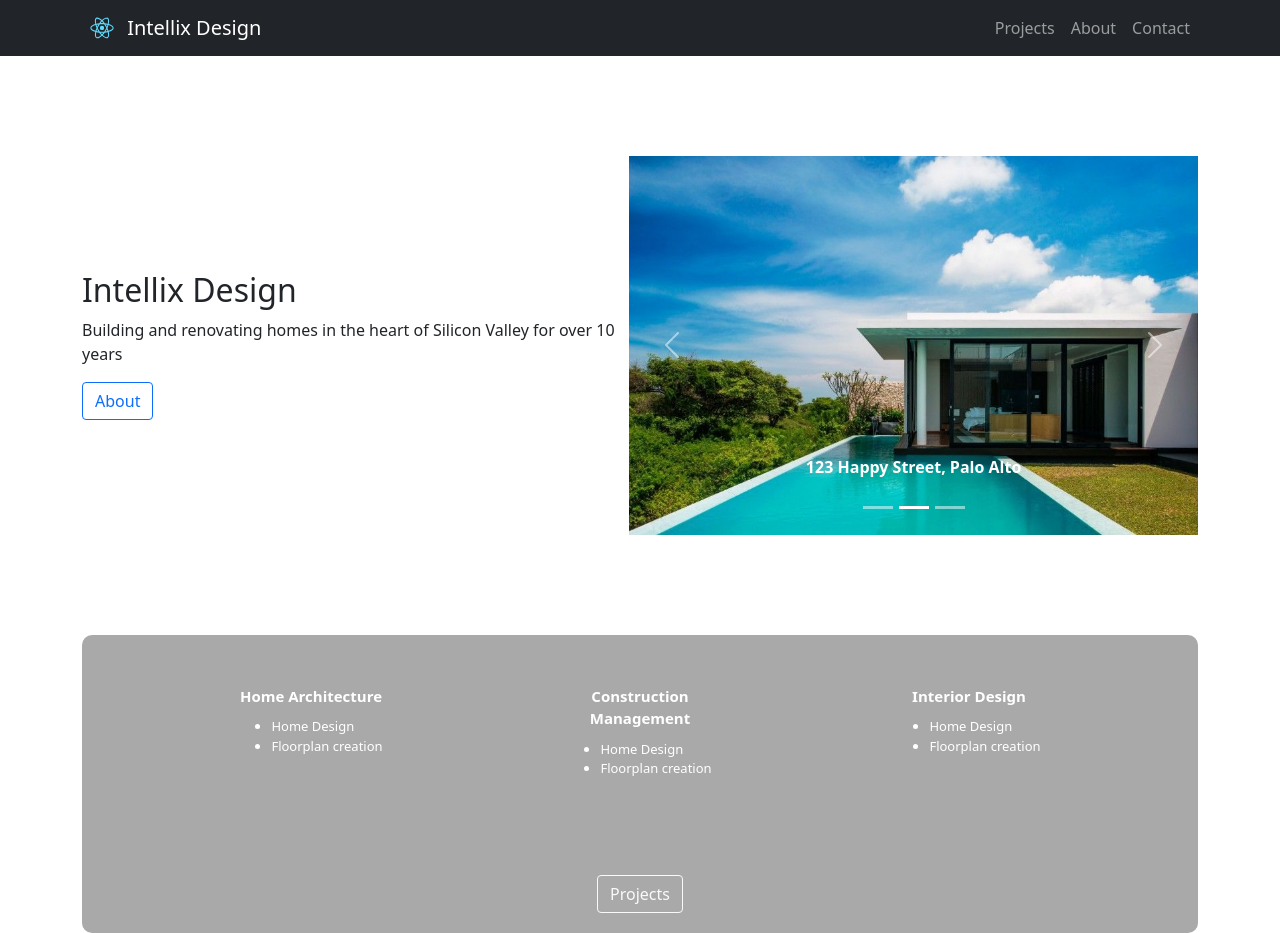
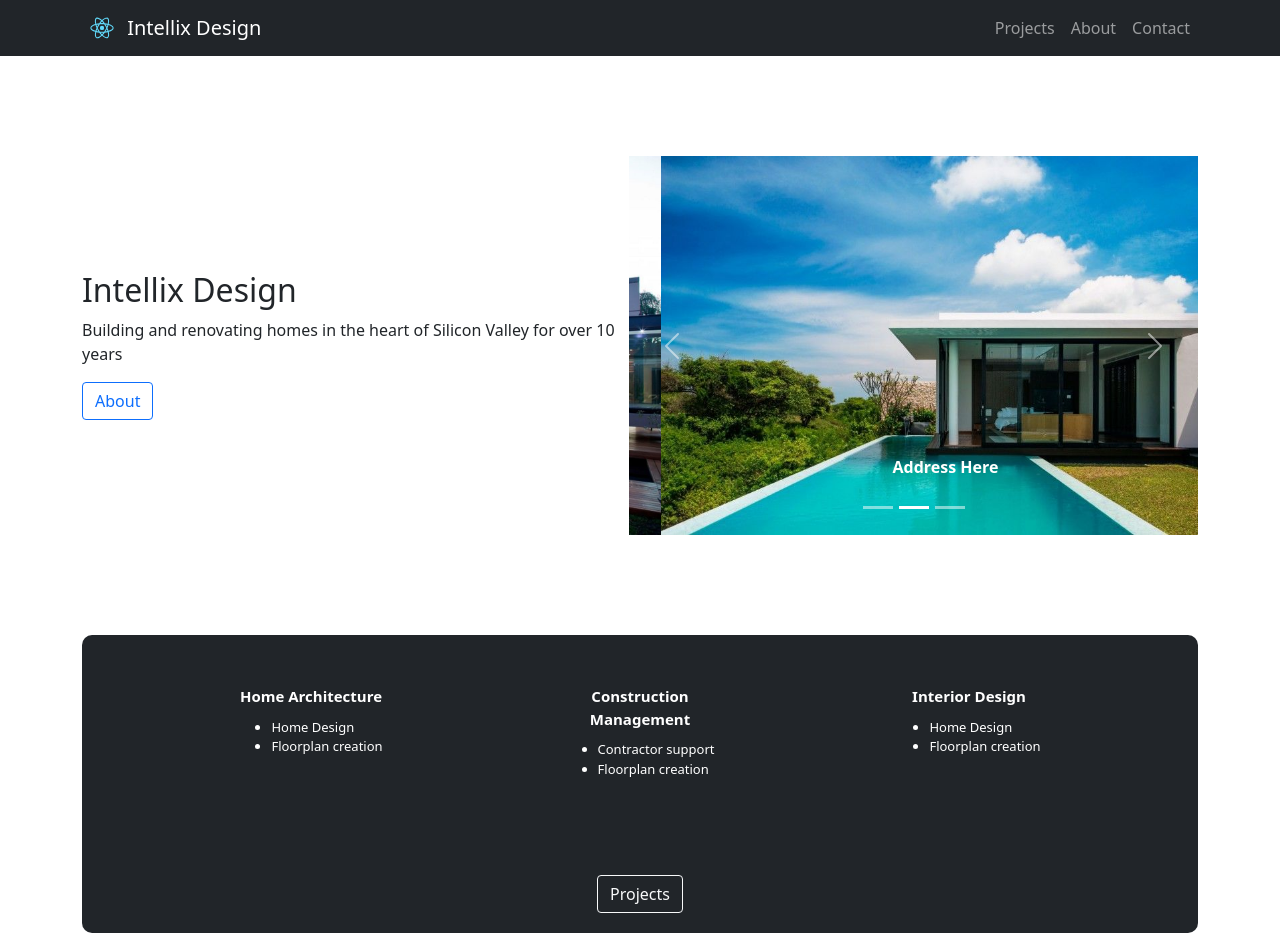
Before and after one commit to nikyarora/intellix-design, a React (Create React App) app: page / in a window 1280 px wide. Built offline with nearby package versions, Linux system fonts and the light colour scheme.

Commit message:
update photos

```diff
--- a/src/components/Home.css
+++ b/src/components/Home.css
@@ -22,7 +22,7 @@
     color: white;
     margin-top: 100px;
     /* height: 300px; */
-    background-color: darkgray;
+    background-color: #212529;
     align-items: center;
     border-radius: 10px;
 }
--- a/src/components/Home.js
+++ b/src/components/Home.js
@@ -1,9 +1,8 @@
 import React from 'react';
 import { Container, Button, Carousel } from 'react-bootstrap';
 import './Home.css';
-import logo from "../images/logo.svg";
+import home1 from "../images/home1.jpeg";
 import home2 from "../images/home2.jpeg";
-import home1 from "../images/corte-madera-1.jpeg";
 import home3 from "../images/home3.jpeg";
 
 
@@ -25,7 +24,7 @@ const home = () => {
                     alt="First slide"
                     />
                     <Carousel.Caption>
-                    <p>12670 Corte Madera Lane, Los Altos Hills</p>
+                    <p>Address Here</p>
                     </Carousel.Caption>
                 </Carousel.Item>
                 <Carousel.Item>
@@ -36,7 +35,7 @@ const home = () => {
                     />
 
                     <Carousel.Caption>
-                    <p>123 Happy Street, Palo Alto</p>
+                    <p>Address Here</p>
                     </Carousel.Caption>
                 </Carousel.Item>
                 <Carousel.Item>
@@ -68,7 +67,7 @@ const home = () => {
                <div className="tab-text">Construction Management</div>
                <div className="tab-list">
                 <ul>
-                    <li>Home Design</li>
+                    <li>Contractor support</li>
                     <li>Floorplan creation</li>
                 </ul>
                </div>
```
Also changed, not shown: src/images/home1.jpeg (added), 1 other file (tests, documents, lock files or other folders).
